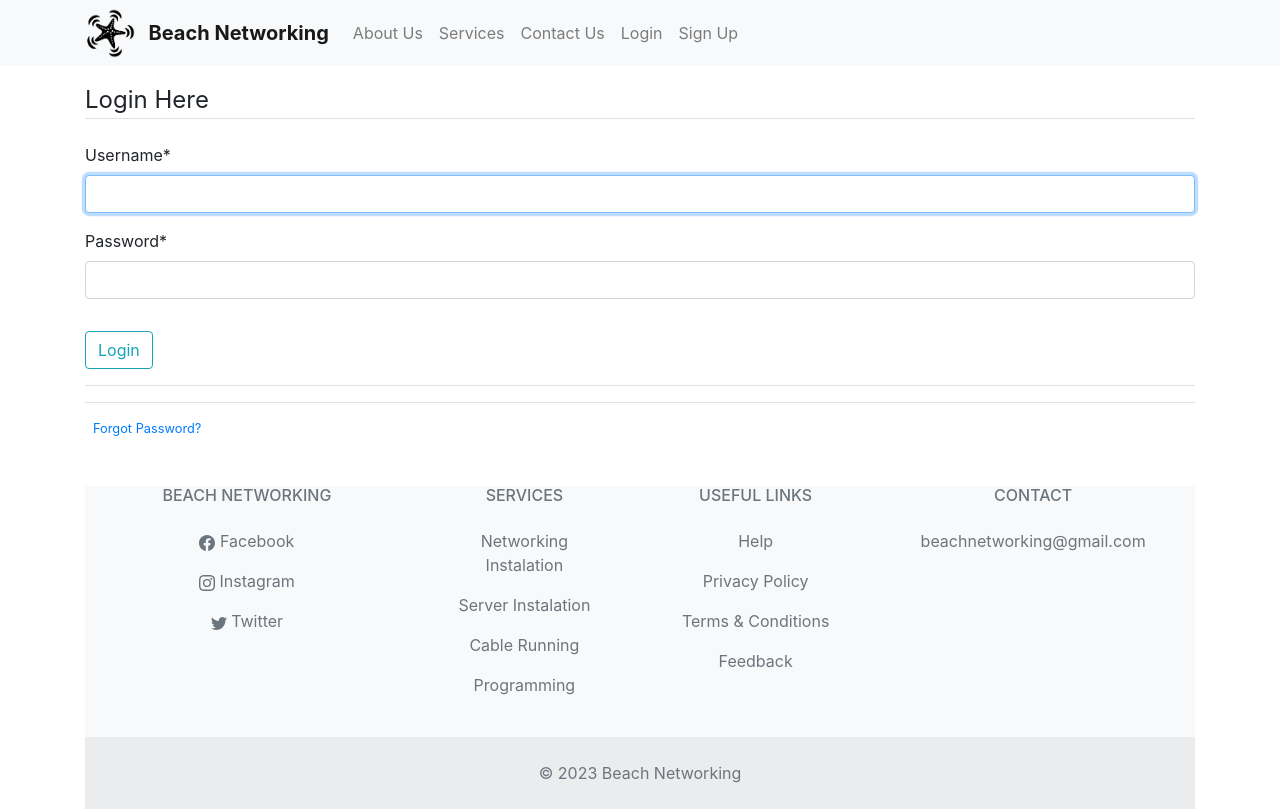
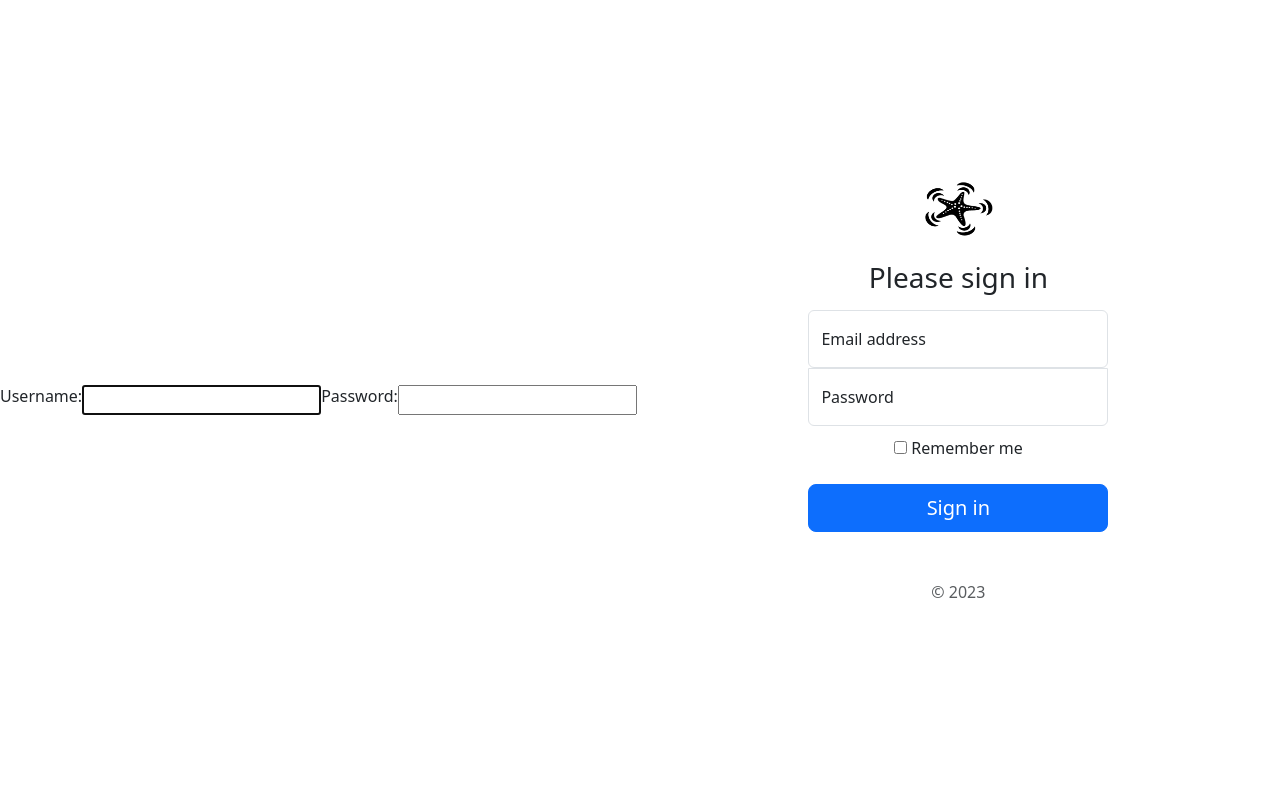
Before and after one commit to Davisp223/beachnetworking, a Django app: page /login/ in a window 1280 px wide. After the commit the page ends 598 px from the top, so only its background shows below. Run offline with Django 4.2, Linux system fonts and the light colour scheme; some libraries are stand-ins or nearby versions.

Commit message:
modified:   .DS_Store 	modified:   beachnetworking/__init__.py 	new file:   beachnetworking/__pycache__/__init__.cpython-311.pyc 	new file:   beachnetworking/__pycache__/settings.cpython-311.pyc 	new file:   beachnetworking/__pycache__/urls.cpython-311.pyc 	new file:   beachnetworking/__pycache__/wsgi.cpython-311.pyc 	new file:   index/__pycache__/__init__.cpython-311.pyc 	new file:   index/__pycache__/admin.cpython-311.pyc 	new file:   index/__pycache__/apps.cpython-311.pyc 	new file:   index/__pycache__/forms.cpython-311.pyc 	new file:   index/__pycache__/models.cpython-311.pyc 	new file:   index/__pycache__/urls.cpython-311.pyc 	new file:   index/__pycache__/views.cpython-311.pyc 	new file:   index/migrations/__pycache__/__init__.cpython-311.pyc 	modified:   index/templates/index/base.html 	modified:   index/templates/index/index.html 	modified:   index/templates/index/login.html 	modified:   index/views.py 	new file:   static/IMG_6036.JPG 	new file:   static/IMG_6040.JPG 	new file:   static/Main1.JPG 	new file:   static/Main2.JPG 	new file:   static/Main3.JPG 	new file:   static/Second1.jpeg 	new file:   static/Second2.JPG 	new file:   static/Second3.JPG 	new file:   static/signin.css

```diff
--- a/beachnetworking/__init__.py
+++ b/beachnetworking/__init__.py
@@ -0,0 +1,3 @@
+import pymysql
+
+pymysql.install_as_MySQLdb()
--- a/index/templates/index/base.html
+++ b/index/templates/index/base.html
@@ -11,8 +11,9 @@ html{
     <link rel="icon" href="{% static 'beachnetworkingmain.png' %}">
 <nav class="navbar navbar-expand-lg navbar-light bg-light sticky-top">
     <div class="container">
-      <img src="{% static 'beachnetworkingmain.png' %}"  type="button" alt="Logo" href="{% url 'index' %}" width="50" height="50" class="d-inline-block align-text-top me-2">
-      &nbsp;&nbsp;&nbsp;
+      <a class="navbar-brand" href="{% url 'index' %}#home">
+        <img src="{% static 'beachnetworkingmain.png' %}" width="50" height="50" alt="">
+      </a>
       <a class="navbar-brand" href="{% url 'index' %}#home"> <strong>Beach Networking</strong></a>
       <button class="navbar-toggler" type="button" data-bs-toggle="collapse" data-bs-target="#navbarNav" aria-controls="navbarNav" aria-expanded="false" aria-label="Toggle navigation">
         <span class="navbar-toggler-icon"></span>
@@ -162,7 +163,7 @@ html{
   <!-- Copyright -->
   <div class="text-center p-4" style="background-color: rgba(0, 0, 0, 0.05);">
     © 2023
-    <a class="text-reset fw-bold" href="pungooutdoor.com">Beach Networking</a>
+    <a class="text-reset fw-bold" href="{% url 'index' %}#home">Beach Networking</a>
   </div>
   <!-- Copyright -->
 </footer>
@@ -174,8 +175,8 @@ html{
 
 
 
-  <link rel="stylesheet" href="https://cdn.jsdelivr.net/npm/bootstrap@4.3.1/dist/css/bootstrap.min.css" integrity="sha384-ggOyR0iXCbMQv3Xipma34MD+dH/1fQ784/j6cY/iJTQUOhcWr7x9JvoRxT2MZw1T" crossorigin="anonymous">
-  <script src="https://code.jquery.com/jquery-3.3.1.slim.min.js" integrity="sha384-q8i/X+965DzO0rT7abK41JStQIAqVgRVzpbzo5smXKp4YfRvH+8abtTE1Pi6jizo" crossorigin="anonymous"></script>
+<link rel="stylesheet" href="https://cdn.jsdelivr.net/npm/bootstrap@4.3.1/dist/css/bootstrap.min.css" integrity="sha384-ggOyR0iXCbMQv3Xipma34MD+dH/1fQ784/j6cY/iJTQUOhcWr7x9JvoRxT2MZw1T" crossorigin="anonymous">
+<script src="https://code.jquery.com/jquery-3.3.1.slim.min.js" integrity="sha384-q8i/X+965DzO0rT7abK41JStQIAqVgRVzpbzo5smXKp4YfRvH+8abtTE1Pi6jizo" crossorigin="anonymous"></script>
 <script src="https://cdn.jsdelivr.net/npm/popper.js@1.14.7/dist/umd/popper.min.js" integrity="sha384-UO2eT0CpHqdSJQ6hJty5KVphtPhzWj9WO1clHTMGa3JDZwrnQq4sF86dIHNDz0W1" crossorigin="anonymous"></script>
 <script src="https://cdn.jsdelivr.net/npm/bootstrap@4.3.1/dist/js/bootstrap.min.js" integrity="sha384-JjSmVgyd0p3pXB1rRibZUAYoIIy6OrQ6VrjIEaFf/nJGzIxFDsf4x0xIM+B07jRM" crossorigin="anonymous"></script>
 <script src="https://cdn.jsdelivr.net/npm/@popperjs/core@2.9.2/dist/umd/popper.min.js" integrity="sha384-IQsoLXl5PILFhosVNubq5LC7Qb9DXgDA9i+tQ8Zj3iwWAwPtgFTxbJ8NT4GN1R8p" crossorigin="anonymous"></script>
@@ -185,3 +186,4 @@ html{
 <script>window.jQuery || document.write('<script src="../../assets/js/vendor/jquery-slim.min.js"><\/script>')</script>
 <script src="../../assets/js/vendor/popper.min.js"></script>
 <script src="../../dist/js/bootstrap.min.js"></script>
+<link href="/docs/5.0/dist/css/bootstrap.min.css" rel="stylesheet" integrity="sha384-EVSTQN3/azprG1Anm3QDgpJLIm9Nao0Yz1ztcQTwFspd3yD65VohhpuuCOmLASjC" crossorigin="anonymous">
--- a/index/templates/index/login.html
+++ b/index/templates/index/login.html
@@ -1,26 +1,48 @@
-{% extends "index/base.html" %}
+{% load static %}
 {% load crispy_forms_tags %}
-{% block content %}
-    <div class="container mt-3">
-        <form method="POST">
-            {% csrf_token %}
-            <fieldset class="form-group">
-                <legend class="border-bottom mb-4">Login Here</legend>
-                {{ form|crispy }}
-            </fieldset>
-            <div class="form-group">
-                <button class="btn btn-outline-info" type="submit">Login</button>
-            </div>
-        </form>
-        <div class="border-top pt-3">
 
+{{ form }}
 
-            <div class="border-top pt-3">
-            <small class="text-muted">
-            <a class="ml-2" href="#">Forgot Password?</a>
-            </small>
-        </div>
+      <!-- Custom styles for this template -->
+      <link href="{% static 'signin.css' %}" rel="stylesheet">
+    </head>
+    <body class="text-center">
 
-    </div>
+  <main class="form-signin">
+    <form action="" method="POST">
+        <a href="{% url 'index' %}#home">
+        <img class="mb-4" src="{% static 'beachnetworkingmain.png' %}" type="button" href="{% url 'index' %}" alt="logo" width="72" height="57"></a>
+      <h1 class="h3 mb-3 fw-normal">Please sign in</h1>
+      {% csrf_token %}
+      <div class="form-floating">
+        <input type="text" name="username" class="form-control" id="floatingInput" placeholder="name@example.com">
+        <label for="floatingInput">Email address</label>
+      </div>
+      <div class="form-floating">
+        <input type="password" name="password" class="form-control" id="floatingPassword" placeholder="Password">
+        <label for="floatingPassword">Password</label>
+      </div>
 
-   {% endblock content %}
+      <div class="checkbox mb-3">
+        <label>
+          <input type="checkbox" value="remember-me"> Remember me
+        </label>
+      </div>
+      <button class="w-100 btn btn-lg btn-primary" type="submit">Sign in</button>
+      <p class="mt-5 mb-3 text-muted">&copy; 2023</p>
+    </form>
+  </main>
+    </body>
+
+    <link rel="stylesheet" href="https://cdn.jsdelivr.net/npm/bootstrap@4.3.1/dist/css/bootstrap.min.css" integrity="sha384-ggOyR0iXCbMQv3Xipma34MD+dH/1fQ784/j6cY/iJTQUOhcWr7x9JvoRxT2MZw1T" crossorigin="anonymous">
+    <script src="https://code.jquery.com/jquery-3.3.1.slim.min.js" integrity="sha384-q8i/X+965DzO0rT7abK41JStQIAqVgRVzpbzo5smXKp4YfRvH+8abtTE1Pi6jizo" crossorigin="anonymous"></script>
+    <script src="https://cdn.jsdelivr.net/npm/popper.js@1.14.7/dist/umd/popper.min.js" integrity="sha384-UO2eT0CpHqdSJQ6hJty5KVphtPhzWj9WO1clHTMGa3JDZwrnQq4sF86dIHNDz0W1" crossorigin="anonymous"></script>
+    <script src="https://cdn.jsdelivr.net/npm/bootstrap@4.3.1/dist/js/bootstrap.min.js" integrity="sha384-JjSmVgyd0p3pXB1rRibZUAYoIIy6OrQ6VrjIEaFf/nJGzIxFDsf4x0xIM+B07jRM" crossorigin="anonymous"></script>
+    <script src="https://cdn.jsdelivr.net/npm/@popperjs/core@2.9.2/dist/umd/popper.min.js" integrity="sha384-IQsoLXl5PILFhosVNubq5LC7Qb9DXgDA9i+tQ8Zj3iwWAwPtgFTxbJ8NT4GN1R8p" crossorigin="anonymous"></script>
+    <script src="https://cdn.jsdelivr.net/npm/bootstrap@5.0.2/dist/js/bootstrap.min.js" integrity="sha384-cVKIPhGWiC2Al4u+LWgxfKTRIcfu0JTxR+EQDz/bgldoEyl4H0zUF0QKbrJ0EcQF" crossorigin="anonymous"></script>
+    <link rel="stylesheet" href="https://cdn.jsdelivr.net/npm/bootstrap@4.3.1/dist/css/bootstrap.min.css" integrity="sha384-ggOyR0iXCbMQv3Xipma34MD+dH/1fQ784/j6cY/iJTQUOhcWr7x9JvoRxT2MZw1T" crossorigin="anonymous">
+    <script src="https://code.jquery.com/jquery-3.3.1.slim.min.js" integrity="sha384-q8i/X+965DzO0rT7abK41JStQIAqVgRVzpbzo5smXKp4YfRvH+8abtTE1Pi6jizo" crossorigin="anonymous"></script>
+    <script>window.jQuery || document.write('<script src="../../assets/js/vendor/jquery-slim.min.js"><\/script>')</script>
+    <script src="../../assets/js/vendor/popper.min.js"></script>
+    <script src="../../dist/js/bootstrap.min.js"></script>
+    <link href="/docs/5.0/dist/css/bootstrap.min.css" rel="stylesheet" integrity="sha384-EVSTQN3/azprG1Anm3QDgpJLIm9Nao0Yz1ztcQTwFspd3yD65VohhpuuCOmLASjC" crossorigin="anonymous">
--- a/index/views.py
+++ b/index/views.py
@@ -20,3 +20,7 @@ def register(request):
     else:
         form = UserRegisterForm()
     return render(request, 'index/register.html', {'form': form},)
+
+
+def login(request):
+     form = MyForm()
--- /dev/null
+++ b/static/signin.css
@@ -0,0 +1,39 @@
+html,
+body {
+  height: 100%;
+}
+
+body {
+  display: flex;
+  align-items: center;
+  padding-top: 40px;
+  padding-bottom: 40px;
+  background-color: #f5f5f5;
+}
+
+.form-signin {
+  width: 100%;
+  max-width: 330px;
+  padding: 15px;
+  margin: auto;
+}
+
+.form-signin .checkbox {
+  font-weight: 400;
+}
+
+.form-signin .form-floating:focus-within {
+  z-index: 2;
+}
+
+.form-signin input[type="user"] {
+  margin-bottom: -1px;
+  border-bottom-right-radius: 0;
+  border-bottom-left-radius: 0;
+}
+
+.form-signin input[type="password"] {
+  margin-bottom: 10px;
+  border-top-left-radius: 0;
+  border-top-right-radius: 0;
+}
```
Also changed, not shown: index/templates/index/index.html (+7 -7 lines), static/Second1.jpeg (added), 8 other files.
